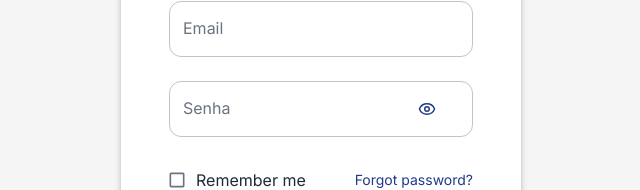
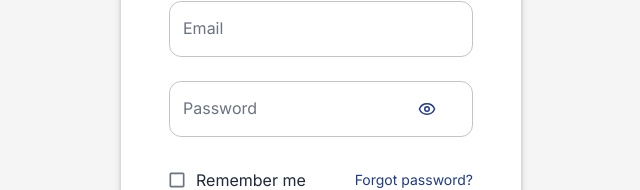
Before and after one commit to Lucas-CSilva/finance-control, a Next.js app in the folder frontend/: page /login in a window 1280 px wide. Shown: the part 218-408 px from the top of the page, without its empty margins (319-959 px from the left). Built offline with nearby package versions, Linux system fonts and the light colour scheme; no server answers; what @mui/material-nextjs would draw is missing.

Commit message:
fix: update error messages for email validation in login and register schemas

```diff
--- a/frontend/src/app/(auth)/login/page.tsx
+++ b/frontend/src/app/(auth)/login/page.tsx
@@ -103,7 +103,7 @@ export default function LoginPage() {
             render={({ field }) => (
               <PasswordField
                 {...field}
-                label="Senha"
+                label="Password"
                 error={!!errors.password}
                 helperText={errors.password?.message}
                 showPassword={showPassword}
@@ -138,7 +138,7 @@ export default function LoginPage() {
               <span className="loader" style={{ width: 20, height: 20, border: '2px solid #fff', borderRadius: '50%', borderTop: '2px solid #3b82f6', animation: 'spin 1s linear infinite', display: 'inline-block' }} />
             ) : null}
           >
-            {loading ? 'Entrando...' : 'LOGIN'}
+            {loading ? 'Loggin in...' : 'LOGIN'}
           </Button>
         </form>
 
--- a/frontend/src/app/(auth)/login/zodSchema.ts
+++ b/frontend/src/app/(auth)/login/zodSchema.ts
@@ -1,7 +1,7 @@
 import { z } from 'zod';
 
 export const loginSchema = z.object({
-  email: z.email('Email inválido'),
+  email: z.email('Invalid email'),
   password: z.string(),
   remember: z.boolean().optional(),
 });
--- a/frontend/src/app/(auth)/register/zodSchema.ts
+++ b/frontend/src/app/(auth)/register/zodSchema.ts
@@ -1,7 +1,7 @@
 import { z } from 'zod';
 
 export const registerSchema = z.object({
-  email: z.email('Invalid email address'),
+  email: z.email('Invalid email'),
   name: z.string(),
   password: z.string().min(6, 'Minimum 6 characters'),
   confirmPassword: z.string(),
```
